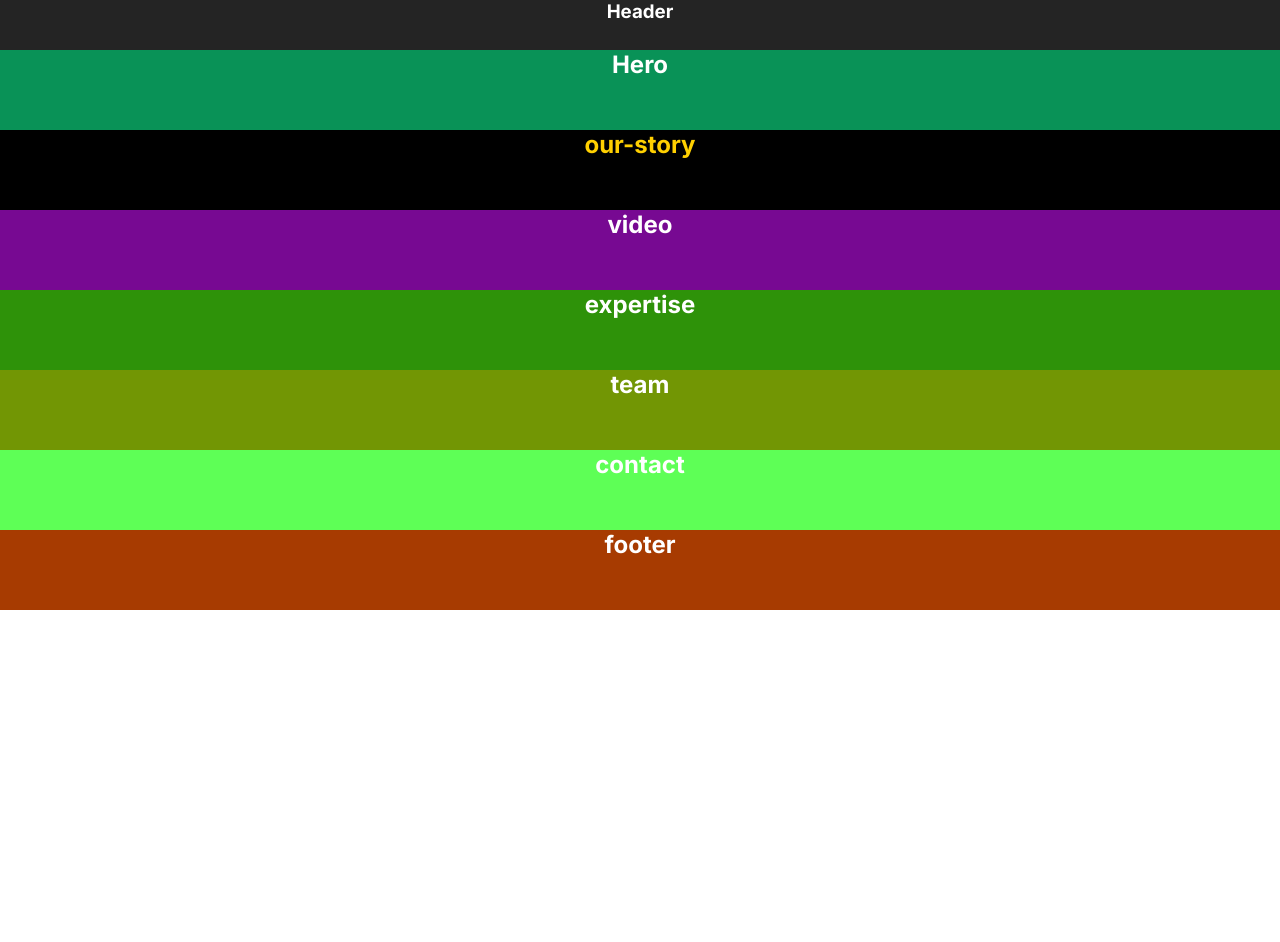
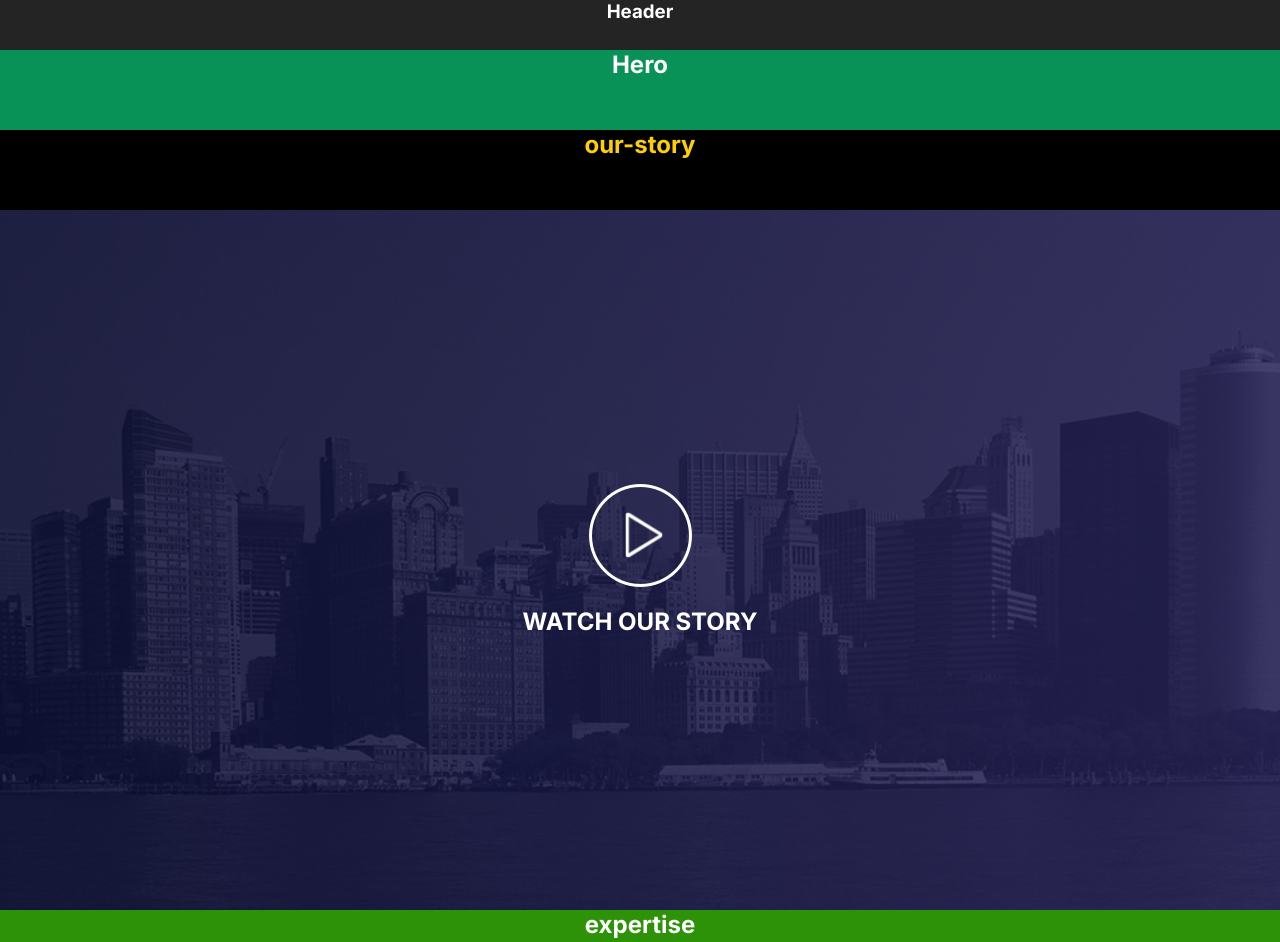
Before and after one commit to Muhammad-N-Ali/wd-51-copy-psd, a plain HTML site: page index.html in a window 1280 px wide. Shown: the top 942 px of the page. Before the commit the page ends 800 px from the top, so only its background shows below. Drawn offline with Linux system fonts and the light colour scheme.

Commit message:
video attached

```diff
--- a/index.html
+++ b/index.html
@@ -29,7 +29,8 @@
         <h1>our-story</h1>
       </section>
       <section id="video">
-        <h1>video</h1>
+        <img src="png/play.png" alt="">
+        <h2>WATCH OUR STORY</h2>
       </section>
       <section id="expertise">
         <h1>expertise</h1>
--- a/styles/video.css
+++ b/styles/video.css
@@ -1,7 +1,22 @@
 #video {
-  width: 100%;
-  height: 80px;
-  background-color: rgb(119, 9, 146);
-  text-align: center;
+  background-image: url(/image/bgk-middle.png);
+    background-size: cover;
+    background-position: center;
+    background-repeat: no-repeat;
+    height: 700px;
+    width: 100%;
+    padding: 40px;
+     display: flex;
+  justify-content: center;
+  align-items: center;
   color: white;
+  flex-direction: column;
+gap: 20px;}
+
+
+
+@media (max-width: 768px) {
+    .container {
+        background-image: url(/image/bgk-middle.png);
+    }
 }
```
